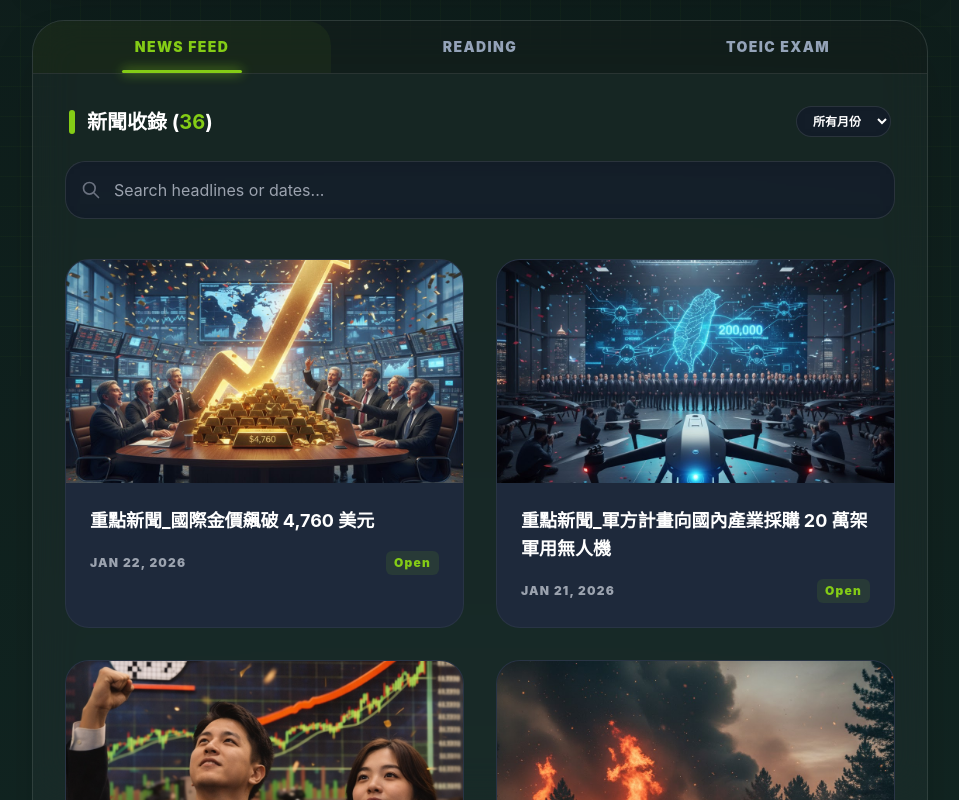
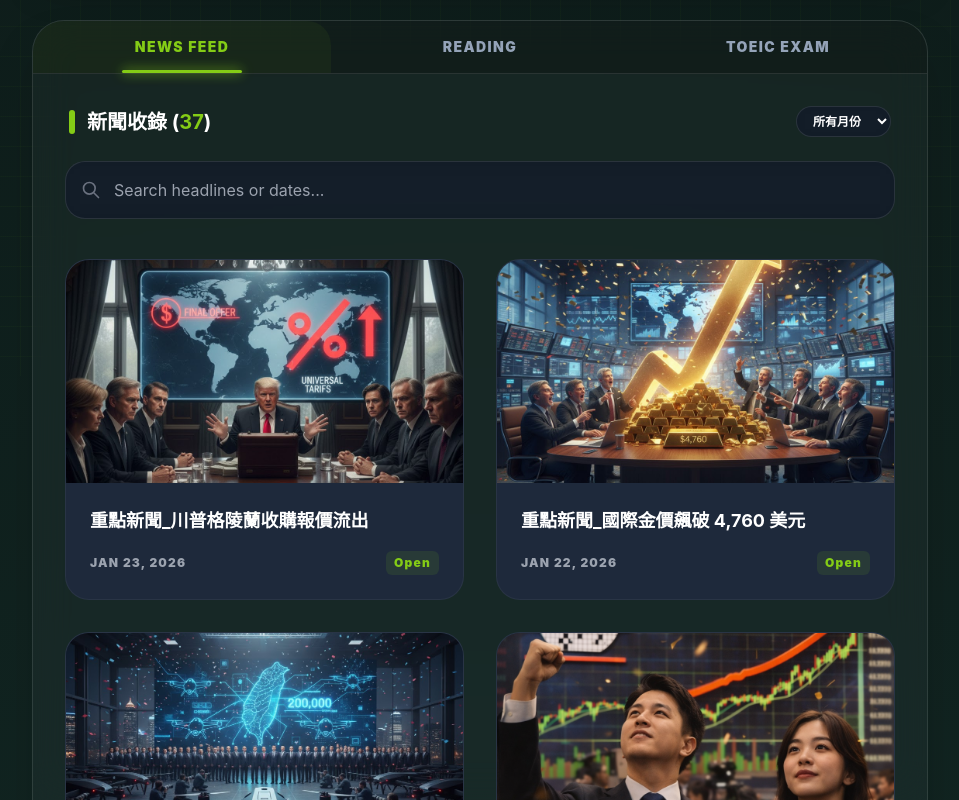
Before and after one commit to SHIU47/Daily-English, a plain HTML site: page index.html in a window 1280 px wide. Shown: the part 424-1224 px from the top of the page, without its empty margins (160-1119 px from the left). Drawn offline with nearby package versions, Linux system fonts and the light colour scheme.

Commit message:
Update index.html

```diff
--- a/index.html
+++ b/index.html
@@ -222,6 +222,7 @@
             <div class="marquee-track">
                 <div class="marquee-content items-center h-full">
                     <div class="flex shrink-0">
+                        <a href="News/2026.01.23英文新聞.html" class="marquee-item">川普格陵蘭收購報價流出</a><span class="marquee-separator">•</span>
                         <a href="News/2026.01.22英文新聞.html" class="marquee-item">國際金價飆破 4,760 美元</a><span class="marquee-separator">•</span>
                          <a href="News/2026.01.21英文新聞.html" class="marquee-item">軍方計畫向國內產業採購 20 萬架軍用無人機</a><span class="marquee-separator">•</span>
                          <a href="News/2026.01.20英文新聞.html" class="marquee-item">台股再創歷史新高</a><span class="marquee-separator">•</span>
@@ -237,6 +238,7 @@
                          <a href="News/2026.01.06英文新聞.html" class="marquee-item">台股攻上三萬點</a><span class="marquee-separator">•</span>
                     </div>
                     <div class="flex shrink-0">
+                        <a href="News/2026.01.23英文新聞.html" class="marquee-item">川普格陵蘭收購報價流出</a><span class="marquee-separator">•</span>
                         <a href="News/2026.01.22英文新聞.html" class="marquee-item">國際金價飆破 4,760 美元</a><span class="marquee-separator">•</span>
                          <a href="News/2026.01.21英文新聞.html" class="marquee-item">軍方計畫向國內產業採購 20 萬架軍用無人機</a><span class="marquee-separator">•</span>
                          <a href="News/2026.01.20英文新聞.html" class="marquee-item">台股再創歷史新高</a><span class="marquee-separator">•</span>
@@ -283,6 +285,15 @@
 
                     <ul id="document-list" class="grid grid-cols-1 sm:grid-cols-2 gap-8">
                         <!-- 2026/01 新聞列表 -->
+                        <li data-date="2026/01/23" data-month="2026-01">
+                            <a href="News/2026.01.23英文新聞.html" class="grid-card group block">
+                                <div class="aspect-video relative overflow-hidden"><img src="covers/news_20260123.jpg" class="w-full h-full object-cover transition-transform duration-700 group-hover:scale-110" onerror="this.src='https://placehold.co/600x400/1e293b/84cc16?text=STARLINK'"></div>
+                                <div class="p-6 flex flex-col justify-between flex-grow">
+                                    <h3 class="text-white font-bold text-lg mb-4 line-clamp-2">重點新聞_川普格陵蘭收購報價流出</h3>
+                                    <div class="flex items-center justify-between text-gray-400 text-xs font-black tracking-widest mt-auto"><span>JAN 23, 2026</span><span class="text-lime-500 bg-lime-500/10 px-2 py-1 rounded-md">Open</span></div>
+                                </div>
+                            </a>
+                        </li>
                         <li data-date="2026/01/22" data-month="2026-01">
                             <a href="News/2026.01.22英文新聞.html" class="grid-card group block">
                                 <div class="aspect-video relative overflow-hidden"><img src="covers/news_20260122.jpg" class="w-full h-full object-cover transition-transform duration-700 group-hover:scale-110" onerror="this.src='https://placehold.co/600x400/1e293b/84cc16?text=STARLINK'"></div>
```
